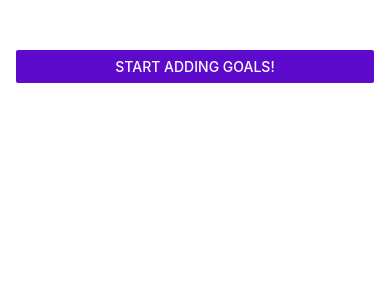
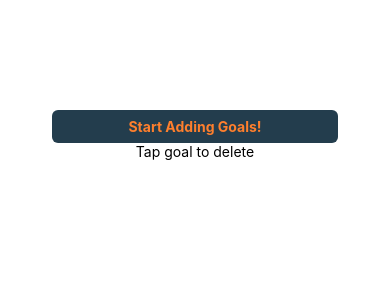
Before and after one commit to rileylyw/GoalApp, a React Native app: screen / in a window 390 px wide. Shown: the top 300 px of the page. Built offline with nearby package versions, Linux system fonts and the light colour scheme.

Commit message:
touch ups

```diff
--- a/App.js
+++ b/App.js
@@ -3,13 +3,19 @@
 
 import GoalItem from './components/GoalItem';
 import GoalInput from './components/GoalInput';
+import { StatusBar } from 'expo-status-bar';
+import ButtonWithBoldText from './components/ButtonWithBoldText';
 
 export default function App() {
-   const [inputSpaceIsVisible, setInputSpaceVisible] = useState(false)
+   const [modalIsVisible, setModalIsVisible] = useState(false)
    const [goals, setGoals] = useState([])
 
-   function setInputSpaceVisibleHandler() {
-      setInputSpaceVisible(true)
+   function setAddGoalHandler() {
+      setModalIsVisible(true)
+   }
+
+   function endAddGoalHandler() {
+      setModalIsVisible(false)
    }
 
    function addGoalHandler(goal) {
@@ -23,6 +29,7 @@
             { text: goal, id: Math.random().toString() }
          ])
       }
+      endAddGoalHandler()
    }
 
    function deleteItemHandler(id) {
@@ -32,18 +39,25 @@
    }
 
    return (
+      <>
+         <StatusBar style='light' />
          <View style={styles.appContainer}>
-         <Button
-            title='Start Adding Goals!'
-            color='#5e0acc'
-            onPress={setInputSpaceVisibleHandler}
+            <View style={styles.startAddingGoalsButtonView}>
+               <ButtonWithBoldText
+                  title={goals.length > 0 ? 'Add More Goals!' : 'Start Adding Goals!'}
+                  onPress={setAddGoalHandler}
+                  fontSize={'18'}
+                  style={{ width: '80%' }}
                />
-         <GoalInput isVisible={inputSpaceIsVisible} onAddGoal={addGoalHandler} />
+               <Text>Tap goal to delete</Text>
+            </View>
+            <GoalInput
+               isVisible={modalIsVisible}
+               onAddGoal={addGoalHandler}
+               onCancel={endAddGoalHandler}
+            />
 
-         {/* list of goals */}
             <View style={styles.goalsContainer}>
-            {/* <Text style={styles.listOfGoals}>List of goals:</Text> */}
-
                <FlatList
                   data={goals}
                   renderItem={(item) => {
@@ -58,6 +72,7 @@
 
             </View>
          </View>
+      </>
    );
 }
 
@@ -65,7 +80,7 @@
    appContainer: {
       flex: 1,
       paddingTop: 50,
-      paddingHorizontal: 16
+      paddingHorizontal: 16,
    },
    goalsContainer: {
       flex: 5,
@@ -76,5 +91,12 @@
       fontWeight: 'bold',
       marginBottom: 15
    },
+   startAddingGoalsButtonView: {
+      alignItems: 'center',
+      paddingTop: 60,
+      paddingBottom: 15,
+   },
+});
 
-});
+
+// TODO move finished item to the bottom && grey
--- a/app.json
+++ b/app.json
@@ -1,10 +1,11 @@
 {
   "expo": {
-    "name": "react-example",
-    "slug": "react-example",
+    "name": "goal-app",
+    "slug": "goal-app",
     "version": "1.0.0",
     "orientation": "portrait",
     "icon": "./assets/icon.png",
+    "backgroundColor": "#E9C46A",
     "userInterfaceStyle": "light",
     "splash": {
       "image": "./assets/splash.png",
--- /dev/null
+++ b/components/ButtonWithBoldText.js
@@ -0,0 +1,28 @@
+import React from 'react';
+import { StyleSheet, TouchableOpacity, Text } from 'react-native';
+
+const ButtonWithBoldText = ({ title, onPress, style, fontSize }) => {
+   return (
+      <TouchableOpacity style={[styles.buttonContainer, style]} onPress={onPress}>
+         <Text style={[styles.buttonText, {fontSize: fontSize}]}>{title}</Text>
+      </TouchableOpacity>
+   );
+};
+
+const styles = StyleSheet.create({
+   buttonContainer: {
+      width: '30%',
+      backgroundColor: '#233d4d',
+      marginHorizontal: 4,
+      padding: 8,
+      borderRadius: 6,
+      alignItems: 'center'
+   },
+   buttonText: {
+      color: '#fe7f2d',
+      fontWeight: 'bold',
+      fontSize: 15
+   },
+});
+
+export default ButtonWithBoldText;
--- /dev/null
+++ b/components/CancelButton.js
@@ -0,0 +1,27 @@
+import React from 'react';
+import { StyleSheet, TouchableOpacity, Text } from 'react-native';
+
+const CancelButton = ({ onPress, style }) => {
+   return (
+      <TouchableOpacity style={[styles.buttonContainer, style]} onPress={onPress}>
+         <Text style={[styles.buttonText]}>Cancel</Text>
+      </TouchableOpacity>
+   );
+};
+
+const styles = StyleSheet.create({
+   buttonContainer: {
+      width: '30%',
+      marginHorizontal: 4,
+      padding: 8,
+      borderRadius: 6,
+      alignItems: 'center'
+   },
+   buttonText: {
+      color: '#780000',
+      fontWeight: 'bold',
+      fontSize: 15
+   },
+});
+
+export default CancelButton;
--- a/components/GoalInput.js
+++ b/components/GoalInput.js
@@ -1,5 +1,7 @@
 import { useState } from 'react';
-import { View, TextInput, Button, StyleSheet, Modal } from 'react-native'
+import { View, TextInput, Button, StyleSheet, Modal, Image } from 'react-native'
+import ButtonWithBoldText from './ButtonWithBoldText';
+import CancelButton from './CancelButton';
 
 function GoalInput(props) {
    const [goal, setGoal] = useState('')
@@ -14,24 +16,18 @@
    }
 
    return (
-      <Modal
-         visible={props.isVisible}
-         animationType='slide'
-      >
+      <Modal visible={props.isVisible} animationType='slide'>
          <View style={styles.inputContainer}>
+            <Image style={styles.image} source={require('../assets/images/goal.png')} />
             <TextInput
                style={styles.textInput}
                placeholder='Your goals!'
                onChangeText={goalInputHandler}
                value={goal}
             />
-            <View style={styles.buttonContainer}>
-               <View style={styles.button}>
-                  <Button title='Add Goal' onPress={addGoalHandler} />
-               </View>
-               <View style={styles.button}>
-                  <Button title='Cancel' />
-               </View>
+            <View style={styles.buttonContainer} >
+               <CancelButton onPress={props.onCancel} />
+               <ButtonWithBoldText onPress={addGoalHandler} title='Add Goal' />
             </View>
          </View>
       </Modal>
@@ -46,24 +42,30 @@
       flexDirection: 'column',
       justifyContent: 'center',
       alignItems: 'center',
-      marginBottom: 24,
       padding: 16,
-      borderBottomWidth: 1,
-      borderBottomColor: '#cccccc'
+      backgroundColor: '#2a9d8f'
    },
    textInput: {
       borderWidth: 1,
-      borderColor: '#cccccc',
-      width: '100%',
+      borderColor: '#e4d0ff',
+      backgroundColor: '#faedcd',
+      color: '#264653',
+      borderRadius: 6,
+      width: '90%',
       marginRight: 8,
-      padding: 8
+      padding: 16
    },
    buttonContainer: {
-      marginTop: 13,
-      flexDirection: 'row'
+      flexDirection: 'row',
+      justifyContent: 'center',
+      marginTop: 16,
    },
-   button: {
-      width: '30%',
-      marginHorizontal: 8
+   cancelButton: {
+      borderRadius: 6
+   },
+   image: {
+      width: 100,
+      height: 100,
+      margin: 20
    }
 })
--- a/components/GoalItem.js
+++ b/components/GoalItem.js
@@ -22,17 +22,16 @@
    goalItem: {
       margin: 8,
       borderRadius: 6,
-      borderColor: '#5e0acc',
-      backgroundColor: '#5e0acc',
+      backgroundColor: '#E76F51',
    },
    pressedItem: {
       borderRadius: 6,
       opacity: 0.5,
-      backgroundColor: '#210644'
+      backgroundColor: '#2i0644'
    },
    goalText: {
-      color: '#ffffff',
-      paddingHorizontal: 15,
+      color: '#264653',
+      paddingHorizontal: 20,
       fontSize: 16,
       fontWeight: 'bold',
       padding: 8,
```
Also changed, not shown: assets/images/goal.png (added). Lines whose indentation alone changed are shown as unchanged.
